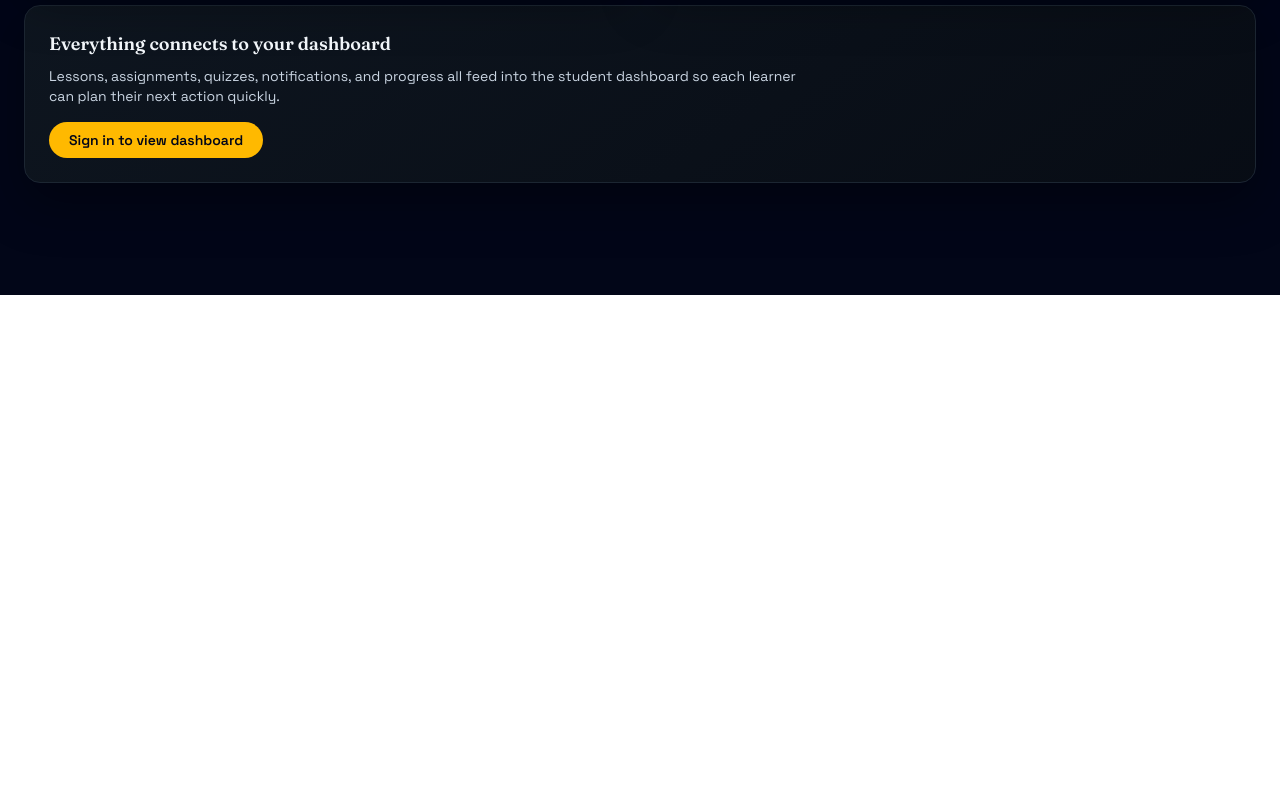
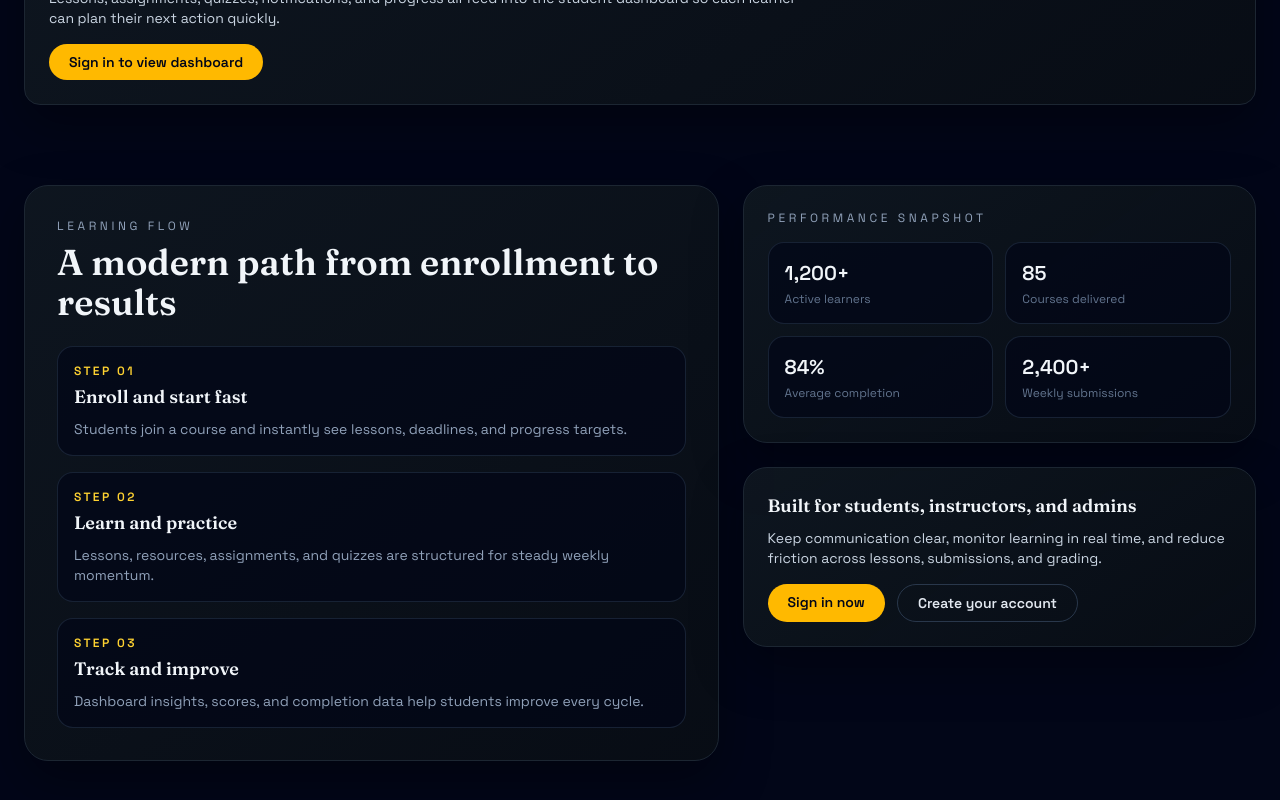
Before and after one commit to segni-k/Learning-Management-System, a Next.js app in the folder client/: page / in a window 1280 px wide. Shown: the part 1428-2228 px from the top of the page. Before the commit the page ends 1723 px from the top, so only its background shows below. Built offline with nearby package versions, Linux system fonts and the light colour scheme; no server answers.

Commit message:
feat: enhance course preview with optimized image handling and improved layout; add learning flow and performance snapshot sections to home page

```diff
--- a/client/src/app/instructor/courses/[id]/preview/page.tsx
+++ b/client/src/app/instructor/courses/[id]/preview/page.tsx
@@ -3,6 +3,7 @@
 import { useEffect, useMemo, useState } from "react";
 import { useParams } from "next/navigation";
 import Link from "next/link";
+import Image from "next/image";
 import { getCourse } from "@/lib/courses";
 import { RequireRole } from "@/components/require-role";
 import { SectionHeader } from "@/components/ui/section-header";
@@ -101,11 +102,15 @@ export default function InstructorCoursePreviewPage() {
           <div className="relative">
             <div className="absolute -inset-6 rounded-3xl bg-amber-400/10 blur-3xl" />
             <div className="relative overflow-hidden rounded-3xl border border-slate-800/80 bg-slate-950/70">
-              <img
+              <Image
+                loader={({ src }) => src}
+                unoptimized
                 src={course?.thumbnail_path || "/images/courses/default.svg"}
                 alt={course?.title ?? "Course"}
+                width={1280}
+                height={720}
+                sizes="(max-width: 1024px) 100vw, 45vw"
                 className="h-[280px] w-full object-cover"
-                loading="lazy"
               />
               <div className="absolute inset-0 bg-gradient-to-t from-slate-950/70 via-transparent to-transparent" />
             </div>
--- a/client/src/app/login/page.tsx
+++ b/client/src/app/login/page.tsx
@@ -2,7 +2,7 @@
 
 import Link from "next/link";
 import { useRouter } from "next/navigation";
-import { useState } from "react";
+import { useEffect, useState } from "react";
 import { useAuth } from "@/lib/auth-context";
 
 export default function LoginPage() {
@@ -13,9 +13,10 @@ export default function LoginPage() {
   const [password, setPassword] = useState("");
   const [status, setStatus] = useState<string | null>(null);
 
-  if (user) {
+  useEffect(() => {
+    if (!user) return;
     router.replace("/dashboard");
-  }
+  }, [user, router]);
 
   const handleSubmit = async (event: React.FormEvent<HTMLFormElement>) => {
     event.preventDefault();
--- a/client/src/app/page.tsx
+++ b/client/src/app/page.tsx
@@ -25,6 +25,31 @@ export default function Home() {
     },
   ];
 
+  const learningFlow = [
+    {
+      step: "01",
+      title: "Enroll and start fast",
+      copy: "Students join a course and instantly see lessons, deadlines, and progress targets.",
+    },
+    {
+      step: "02",
+      title: "Learn and practice",
+      copy: "Lessons, resources, assignments, and quizzes are structured for steady weekly momentum.",
+    },
+    {
+      step: "03",
+      title: "Track and improve",
+      copy: "Dashboard insights, scores, and completion data help students improve every cycle.",
+    },
+  ];
+
+  const highlights = [
+    { label: "Active learners", value: "1,200+" },
+    { label: "Courses delivered", value: "85" },
+    { label: "Average completion", value: "84%" },
+    { label: "Weekly submissions", value: "2,400+" },
+  ];
+
   return (
     <div className="min-h-screen text-slate-100">
       <main className="mx-auto flex w-full max-w-7xl flex-col gap-20 px-6 py-24 md:py-28">
@@ -33,7 +58,7 @@ export default function Home() {
             <p className="text-xs uppercase tracking-[0.4em] text-amber-200/70">
               Learning management system
             </p>
-            <h1 className="font-display text-5xl leading-tight md:text-6xl lg:text-7xl">
+            <h1 className="max-w-4xl font-display text-4xl leading-[1.1] sm:text-5xl md:text-6xl lg:text-[4rem]">
               Build better learning outcomes with one focused LMS workspace.
             </h1>
             <p className="max-w-3xl text-lg text-slate-300 md:text-xl">
@@ -125,6 +150,59 @@ export default function Home() {
             </Link>
           </div>
         </section>
+
+        <section className="grid gap-6 lg:grid-cols-[1.15fr_0.85fr] lg:items-start">
+          <div className="glass-panel rounded-3xl p-7 md:p-8">
+            <p className="text-xs uppercase tracking-[0.3em] text-slate-400">Learning flow</p>
+            <h2 className="mt-2 text-3xl font-semibold md:text-4xl">A modern path from enrollment to results</h2>
+            <div className="mt-6 space-y-4">
+              {learningFlow.map((item) => (
+                <div
+                  key={item.step}
+                  className="rounded-2xl border border-slate-800/80 bg-slate-950/70 p-4"
+                >
+                  <p className="text-xs font-semibold tracking-[0.2em] text-amber-300">STEP {item.step}</p>
+                  <h3 className="mt-1 text-lg font-semibold">{item.title}</h3>
+                  <p className="mt-2 text-sm text-slate-400">{item.copy}</p>
+                </div>
+              ))}
+            </div>
+          </div>
+          <div className="space-y-6">
+            <div className="glass-panel rounded-3xl p-6">
+              <p className="text-xs uppercase tracking-[0.3em] text-slate-400">Performance snapshot</p>
+              <div className="mt-4 grid grid-cols-2 gap-3">
+                {highlights.map((item) => (
+                  <div key={item.label} className="rounded-2xl border border-slate-800/80 bg-slate-950/70 p-4">
+                    <p className="text-lg font-semibold md:text-xl">{item.value}</p>
+                    <p className="mt-1 text-xs text-slate-500">{item.label}</p>
+                  </div>
+                ))}
+              </div>
+            </div>
+            <div className="glass-panel rounded-3xl p-6">
+              <h3 className="text-lg font-semibold">Built for students, instructors, and admins</h3>
+              <p className="mt-2 text-sm text-slate-300">
+                Keep communication clear, monitor learning in real time, and reduce friction across
+                lessons, submissions, and grading.
+              </p>
+              <div className="mt-4 flex flex-wrap gap-3">
+                <Link
+                  className="rounded-full bg-amber-400 px-5 py-2 text-sm font-semibold text-slate-950"
+                  href={user ? "/dashboard" : "/login"}
+                >
+                  {user ? "Go to dashboard" : "Sign in now"}
+                </Link>
+                <Link
+                  className="rounded-full border border-slate-700/80 px-5 py-2 text-sm font-semibold text-slate-200"
+                  href="/register"
+                >
+                  Create your account
+                </Link>
+              </div>
+            </div>
+          </div>
+        </section>
       </main>
     </div>
   );
```
